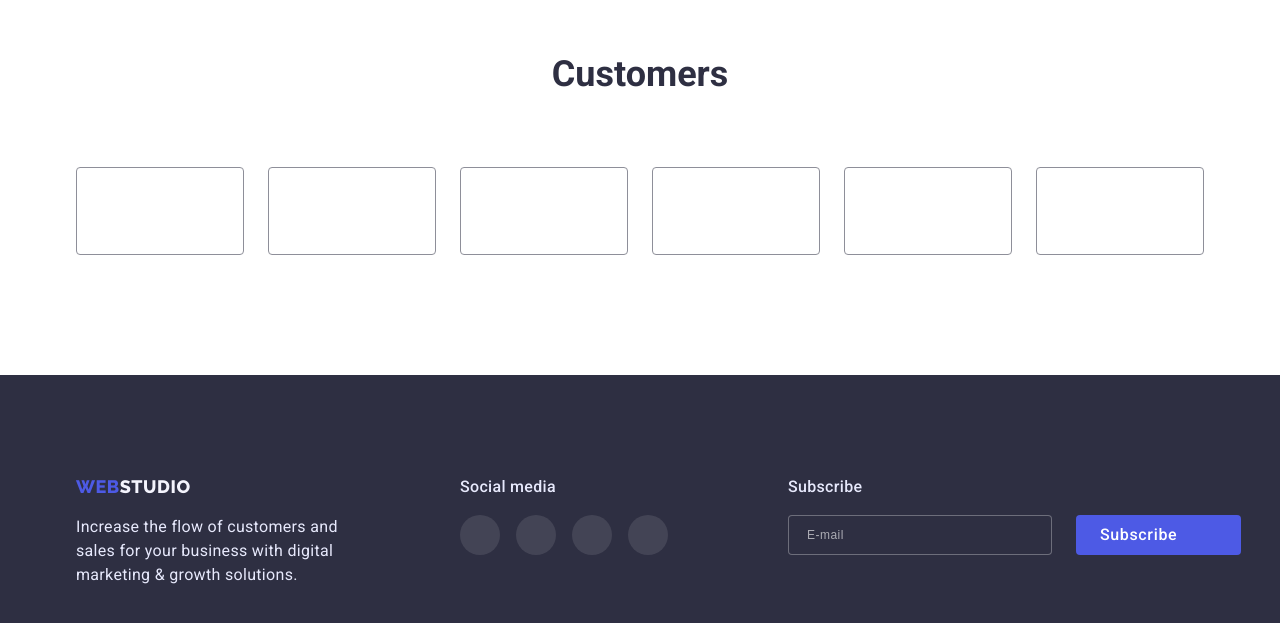
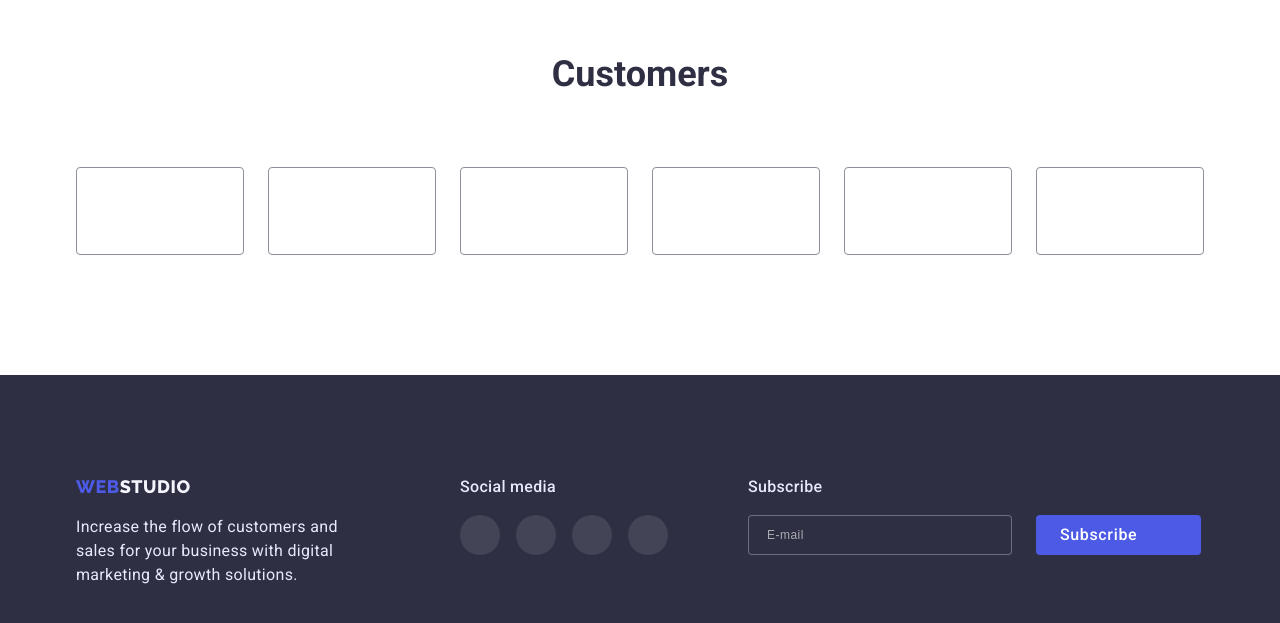
Before and after one commit to Slava-Melnychuk/goit-markup-hw-06, a plain HTML site: page index.html in a window 1280 px wide. Shown: the part 2538-3161 px from the top of the page. Drawn offline with Linux system fonts and the light colour scheme.

Commit message:
Fix for mentor

```diff
--- a/css/styles.css
+++ b/css/styles.css
@@ -450,7 +450,7 @@ body {
 .footer-wrap{
 	display: flex;
 	justify-content: flex-start;
-	gap: 120px;
+	/*gap: 120px;*/
 }
 
 .footer-nav-logo{
@@ -475,6 +475,10 @@ body {
 
 .footer-nav-logo-span {
 	color: var(--primary-brand-color);
+}
+
+.footer-soc{
+	margin-left: 120px;
 }
 
 .footer-text{
@@ -504,6 +508,10 @@ body {
 .footer-soc .soc-link:hover,
 .footer-soc .soc-link:focus{
 	background-color: var(--success-color);
+}
+
+.footer-subscribe{
+	margin-left: 80px;
 }
 
 .online-input{
```
